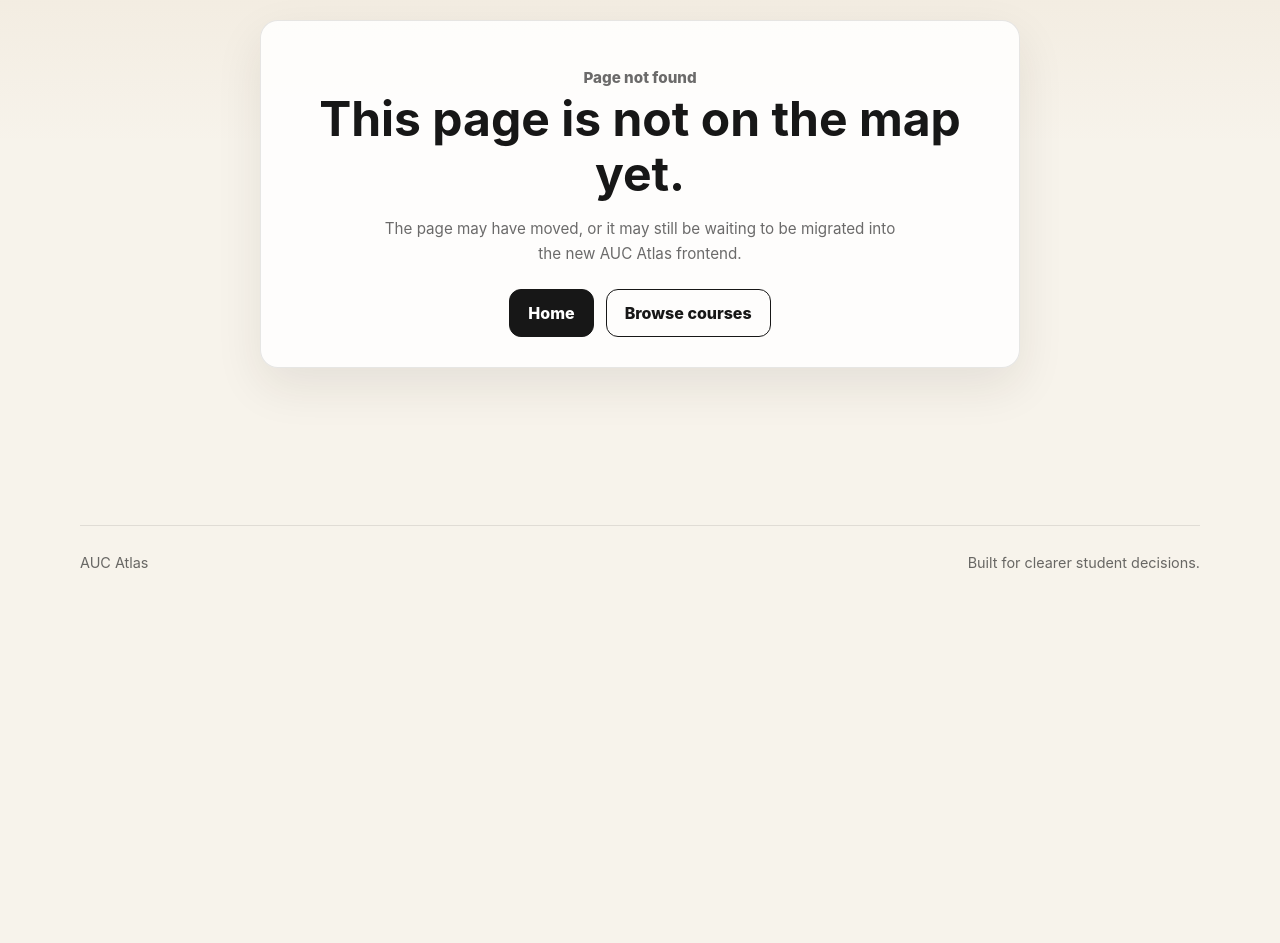
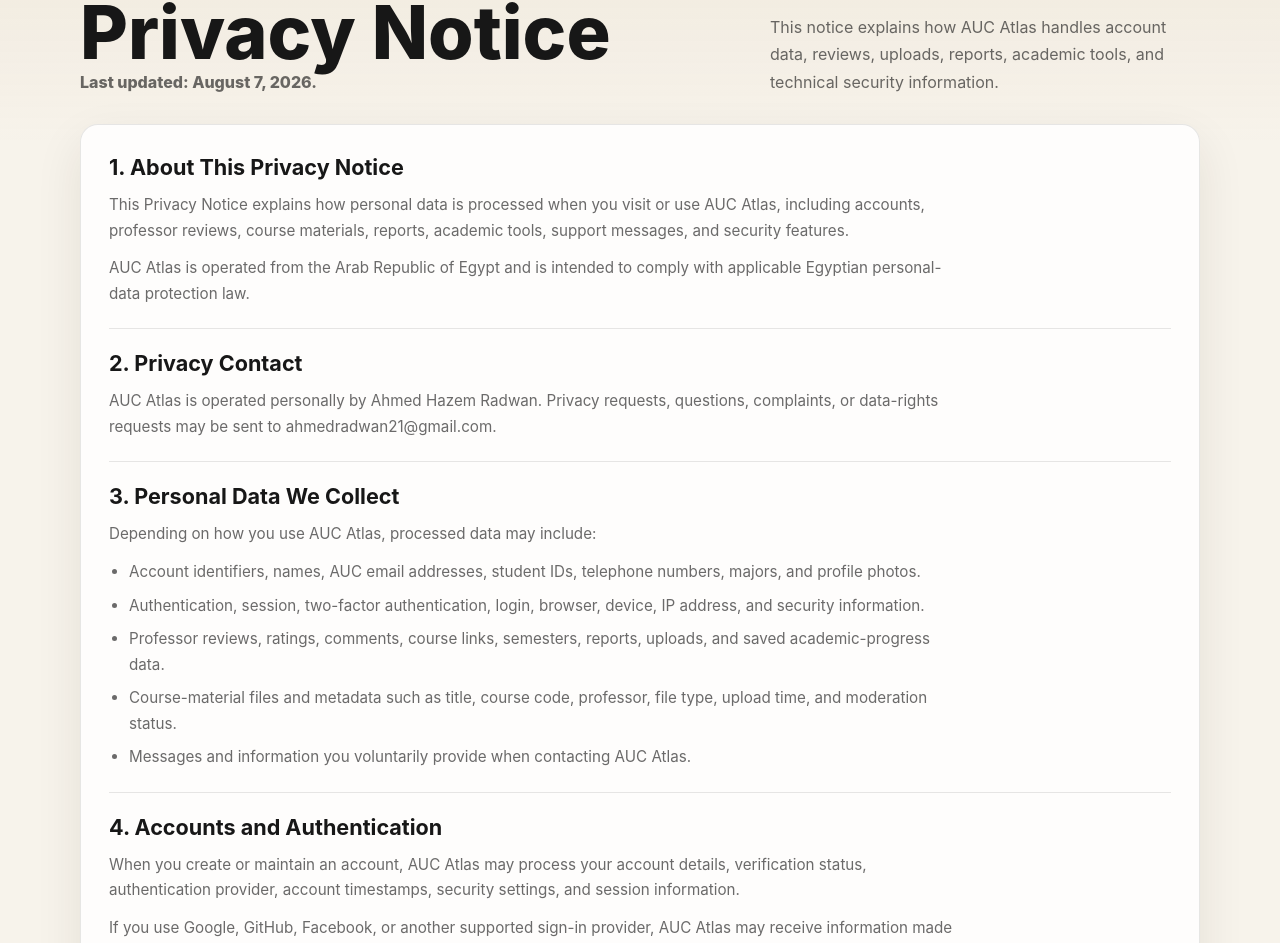
Before and after one commit to Ahmed-Radwan1718/AUC-Atlas, a Next.js app in the folder next-migration/: page /privacy in a window 1280 px wide. Before the commit this address had no page. Shown: the part 195-1138 px from the top of the page. Before the commit the page ends 800 px from the top, so only its background shows below. Built offline with nearby package versions, Linux system fonts and the light colour scheme.

Commit message:
Create page.jsx

```diff
--- /dev/null
+++ b/next-migration/app/privacy/page.jsx
@@ -0,0 +1,138 @@
+import Link from "next/link";
+
+export const metadata = {
+  title: "Privacy Notice"
+};
+
+export default function PrivacyPage() {
+  return (
+    <main className="legal-page-shell">
+      <section className="legal-hero">
+        <div>
+          <p className="section-kicker">Privacy</p>
+          <h1>Privacy Notice</h1>
+          <p className="legal-meta">Last updated: August 7, 2026.</p>
+        </div>
+        <p>
+          This notice explains how AUC Atlas handles account data, reviews,
+          uploads, reports, academic tools, and technical security information.
+        </p>
+      </section>
+
+      <section className="legal-document">
+        <article className="legal-section">
+          <h2>1. About This Privacy Notice</h2>
+          <p>
+            This Privacy Notice explains how personal data is processed when you
+            visit or use AUC Atlas, including accounts, professor reviews, course
+            materials, reports, academic tools, support messages, and security
+            features.
+          </p>
+          <p>
+            AUC Atlas is operated from the Arab Republic of Egypt and is intended
+            to comply with applicable Egyptian personal-data protection law.
+          </p>
+        </article>
+
+        <article className="legal-section">
+          <h2>2. Privacy Contact</h2>
+          <p>
+            AUC Atlas is operated personally by Ahmed Hazem Radwan. Privacy
+            requests, questions, complaints, or data-rights requests may be sent
+            to ahmedradwan21@gmail.com.
+          </p>
+        </article>
+
+        <article className="legal-section">
+          <h2>3. Personal Data We Collect</h2>
+          <p>Depending on how you use AUC Atlas, processed data may include:</p>
+          <ul>
+            <li>Account identifiers, names, AUC email addresses, student IDs, telephone numbers, majors, and profile photos.</li>
+            <li>Authentication, session, two-factor authentication, login, browser, device, IP address, and security information.</li>
+            <li>Professor reviews, ratings, comments, course links, semesters, reports, uploads, and saved academic-progress data.</li>
+            <li>Course-material files and metadata such as title, course code, professor, file type, upload time, and moderation status.</li>
+            <li>Messages and information you voluntarily provide when contacting AUC Atlas.</li>
+          </ul>
+        </article>
+
+        <article className="legal-section">
+          <h2>4. Accounts and Authentication</h2>
+          <p>
+            When you create or maintain an account, AUC Atlas may process your
+            account details, verification status, authentication provider, account
+            timestamps, security settings, and session information.
+          </p>
+          <p>
+            If you use Google, GitHub, Facebook, or another supported sign-in
+            provider, AUC Atlas may receive information made available by that
+            provider according to the permissions you use.
+          </p>
+        </article>
+
+        <article className="legal-section">
+          <h2>5. Reviews, Uploads, and Anonymous Features</h2>
+          <p>
+            Reviews and uploads may include public content such as ratings,
+            comments, course codes, semesters, file titles, upload metadata, and
+            display names or profile photos when a submission is not anonymous.
+          </p>
+          <p>
+            If an anonymous option is used, AUC Atlas is designed not to display
+            your public identity with that submission. Internal identifiers may
+            still be retained for moderation, deletion controls, security, abuse
+            prevention, and legal compliance.
+          </p>
+        </article>
+
+        <article className="legal-section">
+          <h2>6. Why We Process Data</h2>
+          <ul>
+            <li>To create, verify, secure, manage, and delete accounts.</li>
+            <li>To provide professor reviews, course materials, GPA tools, degree-progress tools, search, reports, and saved account features.</li>
+            <li>To moderate content, prevent spam and abuse, enforce rules, investigate security events, and protect users.</li>
+            <li>To maintain, debug, improve, and measure basic use of AUC Atlas.</li>
+            <li>To comply with legal duties and establish, exercise, or defend legal rights.</li>
+          </ul>
+        </article>
+
+        <article className="legal-section">
+          <h2>7. Cookies and Browser Storage</h2>
+          <p>
+            AUC Atlas may use cookies, local storage, session storage, and similar
+            technologies for authentication, security, preferences, visitor
+            counting, login challenges, and site functionality.
+          </p>
+        </article>
+
+        <article className="legal-section">
+          <h2>8. Service Providers and Recipients</h2>
+          <p>
+            Personal data may be handled by infrastructure and service providers
+            used for hosting, authentication, databases, storage, email, image
+            delivery, security, analytics, or moderation. Public submissions may
+            also be visible to other users according to the feature used.
+          </p>
+        </article>
+
+        <article className="legal-section">
+          <h2>9. Data Rights and Deletion</h2>
+          <p>
+            You may contact AUC Atlas to request access, correction, deletion,
+            objection, or other privacy actions available under applicable law.
+            Some information may be retained where necessary for security,
+            moderation, legal compliance, dispute handling, backups, or abuse
+            prevention.
+          </p>
+        </article>
+
+        <article className="legal-section">
+          <h2>10. Related Terms</h2>
+          <p>
+            This Privacy Notice should be read together with the{" "}
+            <Link href="/terms">Terms of Service</Link>.
+          </p>
+        </article>
+      </section>
+    </main>
+  );
+}
```
